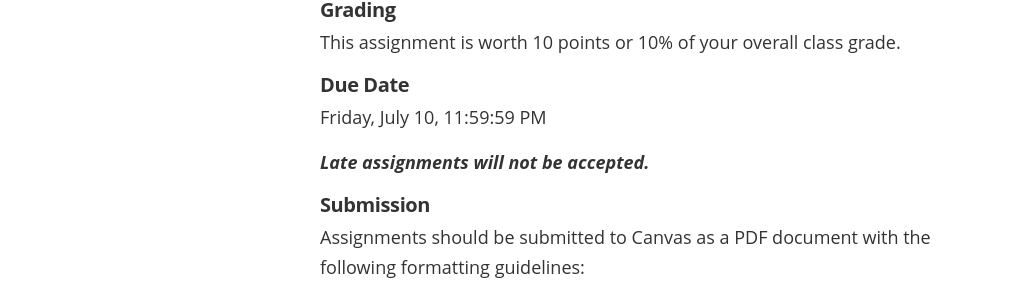
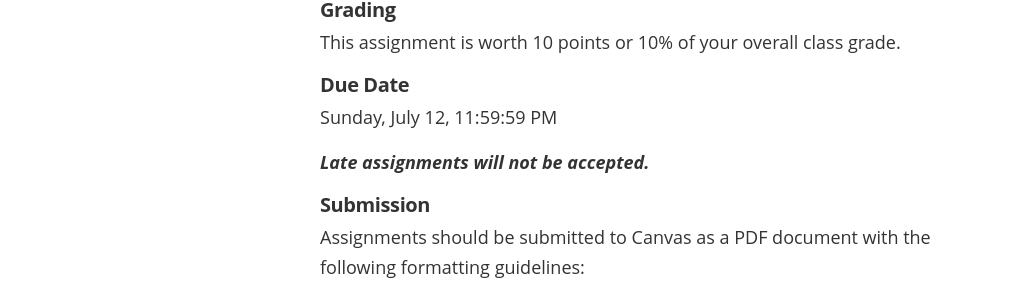
Before and after one commit to usf-n-720/usf-n-720.github.io, a Jekyll site: the page built from Assignment-1.md, in a window 1280 px wide and 900 px high, scrolled down 446 px. Shown: the part 155-455 px from the top of the window, without its empty margins (0-1010 px from the left). Built offline with Jekyll 4.4.1, drawn with Linux system fonts in a browser that asks for light colours; nearby versions of some CDN libraries; some web fonts are replaced; Markdown is read by kramdown in place of the engine named in the settings.

Commit message:
Fixed due date for Assignment 1

```diff
--- a/Assignment-1.md
+++ b/Assignment-1.md
@@ -19,7 +19,7 @@ This assignment is worth 10 points or 10% of your overall class grade.
 
 ### Due Date ###
 
-Friday, July 10, 11:59:59 PM
+Sunday, July 12, 11:59:59 PM
 
 ***Late assignments will not be accepted.***
 
```
